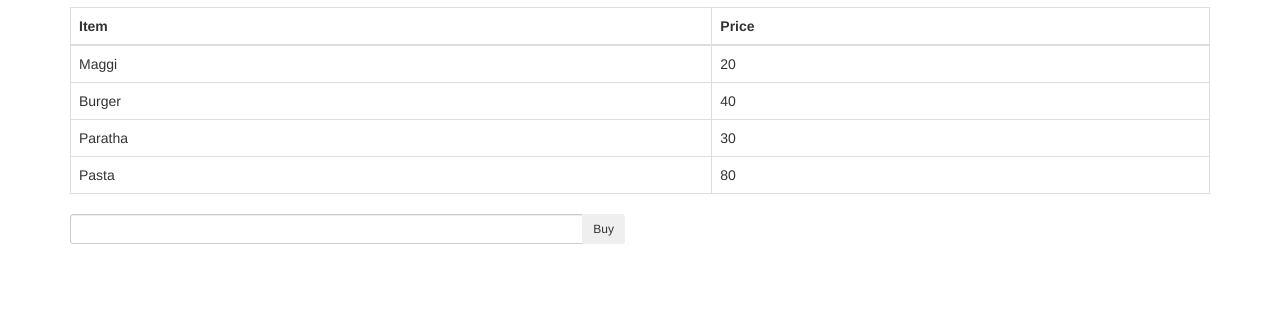
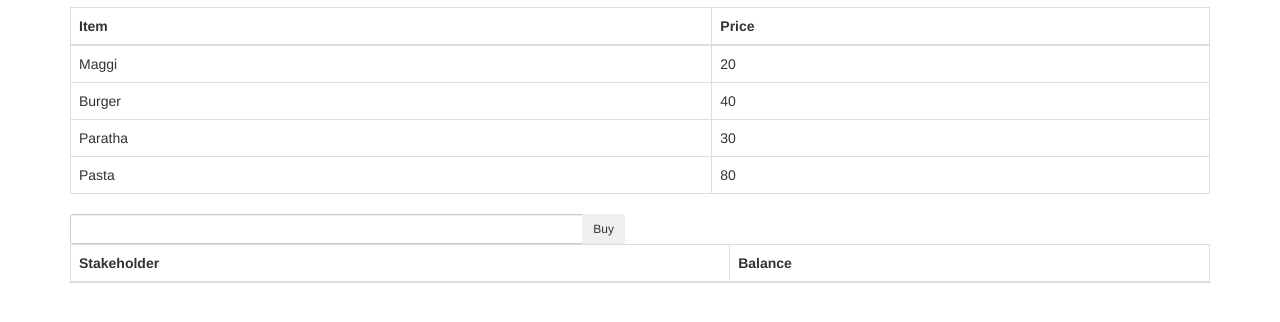
Before and after one commit to rashi-sahu/Opensent, a website: page public/index.html in a window 1280 px wide. Shown: the part 116-438 px from the top of the page. Drawn offline with nearby package versions, Linux system fonts and the light colour scheme; no server answers.

Commit message:
Adds HTML table to show balances of stakeholders

```diff
--- a/public/index.html
+++ b/public/index.html
@@ -42,6 +42,18 @@
         </div>
       </div>
     </div>
+    <div class="table-responsive">
+        <table class="table table-bordered">
+          <thead>
+            <tr>
+              <th>Stakeholder</th>
+              <th>Balance</th>
+            </tr>
+          </thead>
+          <tbody id="balancesTable">
+          </tbody>
+        </table>
+      </div>
   </div>
 </body>
 
```
